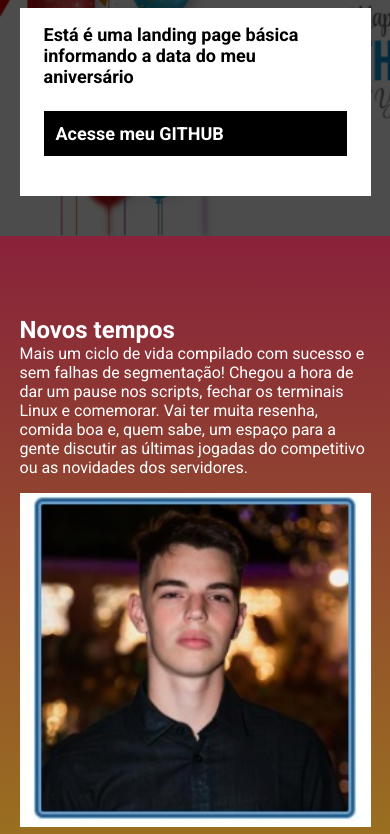
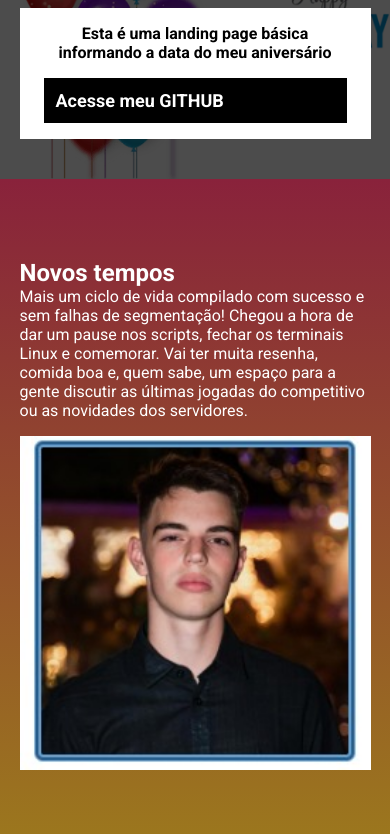
Before and after one commit to VitorV9/landing-page-aniversario, a website built with Parcel: page src/index.html in a window 390 px wide. Shown: the part 128-962 px from the top of the page. Built offline with nearby package versions, Linux system fonts and the light colour scheme.

Commit message:
feat: ajusta centralização da barra de info

```diff
--- a/src/index.html
+++ b/src/index.html
@@ -18,11 +18,10 @@
                 Meu aniversário chega em: <span id="contador"></span>
             </p>
             <div class="infos-bar">
-                <ul class="infos-bar__infos">
-                    <li class="infos-bar__infos__item">
-                        <b>Está é uma landing page básica informando a data do meu aniversário</b>
-                    </li>
-                <a href="#" class="button button--primary">
+                <p class="infos-bar__text">
+                    Esta é uma landing page básica informando a data do meu aniversário
+                </p>
+                <a href="https://github.com/VitorV9" class="button button--primary">
                     Acesse meu GITHUB
                 </a>
             </div>
--- a/src/styles/components/_infos-bar.scss
+++ b/src/styles/components/_infos-bar.scss
@@ -3,41 +3,21 @@
 .infos-bar {
     padding: 16px 24px;
     background-color: variaveis.$textColor;
+
     display: flex;
-    justify-content: space-between;
+    justify-content: center;
+    align-items: center;
+    gap: 32px;
 
-    &__infos {
-        display: flex;
-        gap: 40px;
-
-        &__item {
-            font-size: 14px;
-            color: variaveis.$secondaryTextColor;
-        }
-
-        b {
-            color: variaveis.$secondaryTextColor;
-            font-size: 18px;
-            display: block;
-        }
+    &__text {
+        font-size: 16px;
+        font-weight: bold;
+        color: variaveis.$secondaryTextColor;
     }
 
     @media (max-width: 640px) {
-        display: block;
-
-        &__infos {
-            display: block;
-            margin-bottom: 24px;
-
-            &__item {
-                margin-bottom: 24px;
-            }
-        }
-    }
-
-    @media (max-width: 640px) {
-        &__infos {
-            gap: 16px;
-        }
+        flex-direction: column;
+        text-align: center;
+        gap: 16px;
     }
 }
```
